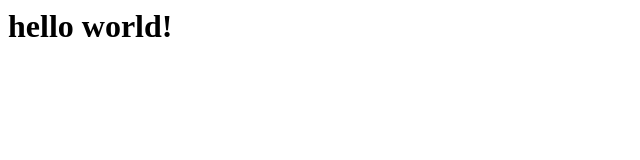
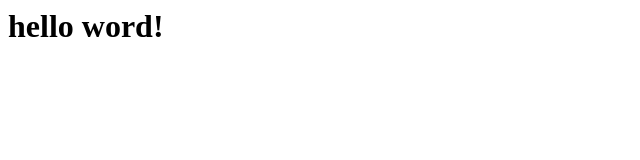
Before and after one commit to AJasem/CLi, a plain HTML site: page index.html in a window 1280 px wide. Shown: the full height of the page, 0-640 px from the left. Drawn offline with Linux system fonts and the light colour scheme.

Commit message:
s version

```diff
--- a/index.html
+++ b/index.html
@@ -1 +1 @@
-<h1>hello world! </h1>
+<h1>hello word! </h1>
```
